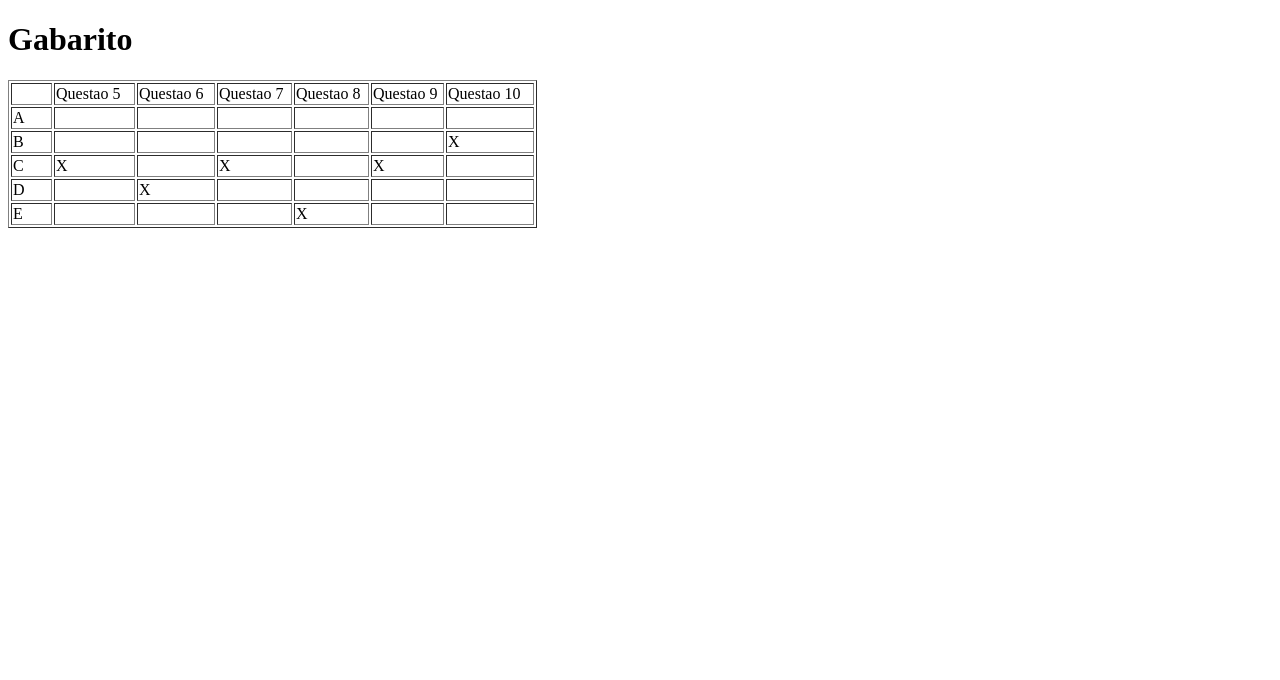
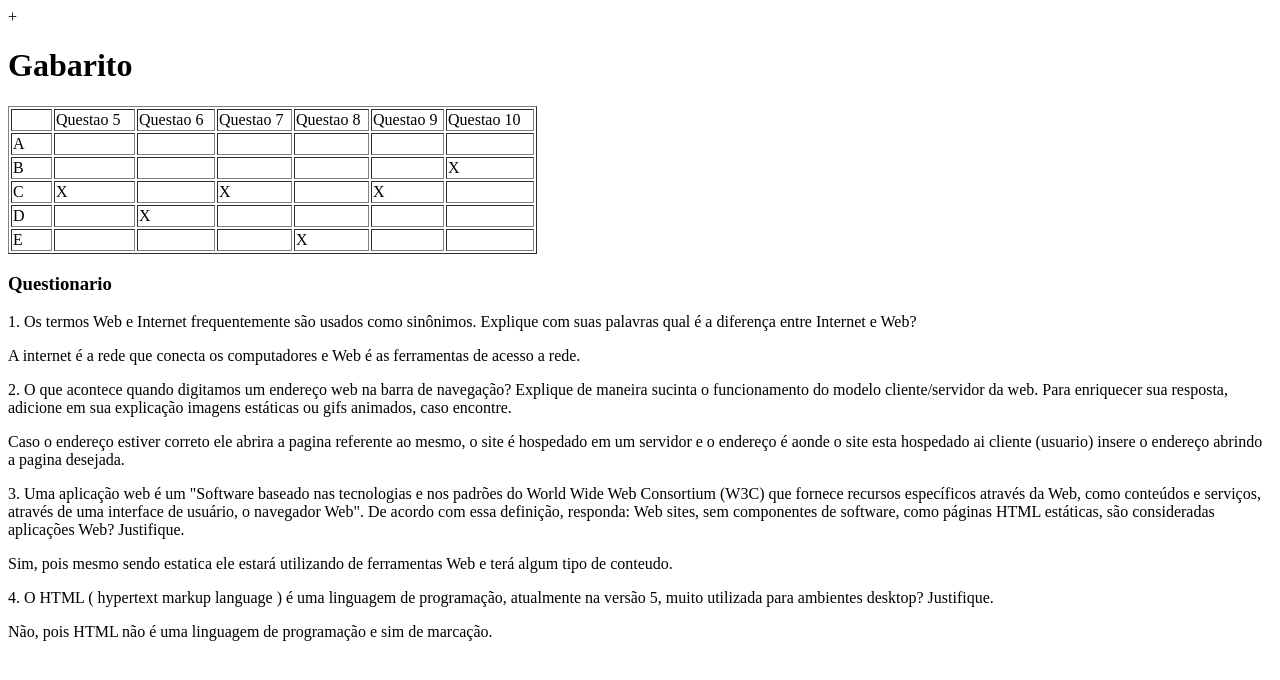
Before and after one commit to leandrocaldeira/TrabalhoWeb, a plain HTML site: page Unnamed Site 2/questionario.html in a window 1280 px wide. Drawn offline with Linux system fonts and the light colour scheme.

Commit message:
Update questionario.html

```diff
--- a/Unnamed Site 2/questionario.html
+++ b/Unnamed Site 2/questionario.html
@@ -1,4 +1,4 @@
-<!doctype html>
++<!doctype html>
 <html>
 <head>
 <meta charset="utf-8">
@@ -63,7 +63,35 @@
     <td>&nbsp;</td>
   </tr>
 </table>
-<p></p>
+<h3> Questionario </h3>
+
+<p> 1. Os termos Web e Internet frequentemente são usados como sinônimos.
+Explique com suas palavras qual é a diferença entre Internet e Web? </p>
+
+<p> A internet é a rede que conecta os computadores e Web é as ferramentas de acesso a rede.
+
+<p> 2. O que acontece quando digitamos um endereço web na barra de navegação?
+Explique de maneira sucinta o funcionamento do modelo cliente/servidor da
+web. Para enriquecer sua resposta, adicione em sua explicação imagens
+estáticas ou gifs animados, caso encontre. </p>
+
+<p> Caso o endereço estiver correto ele abrira a pagina referente ao mesmo, o site é hospedado em um servidor e o endereço é aonde o site esta hospedado ai cliente (usuario) insere o endereço abrindo a pagina desejada.
+
+<p> 3. Uma aplicação web é um "Software baseado nas tecnologias e nos padrões do
+World Wide Web Consortium (W3C) que fornece recursos específicos através da
+Web, como conteúdos e serviços, através de uma interface de usuário, o
+navegador Web". De acordo com essa definição, responda: Web sites, sem
+componentes de software, como páginas HTML estáticas, são consideradas
+aplicações Web? Justifique. </p>
+
+<p> Sim, pois mesmo sendo estatica ele estará utilizando de ferramentas Web e terá algum tipo de conteudo.
+
+<p> 4. O HTML ( hypertext markup language ) é uma linguagem de programação,
+atualmente na versão 5, muito utilizada para ambientes desktop? Justifique. </p>
+
+<p> Não, pois HTML não é uma linguagem de programação e sim de marcação.
+
+
 
 </body>
 </html>
```
